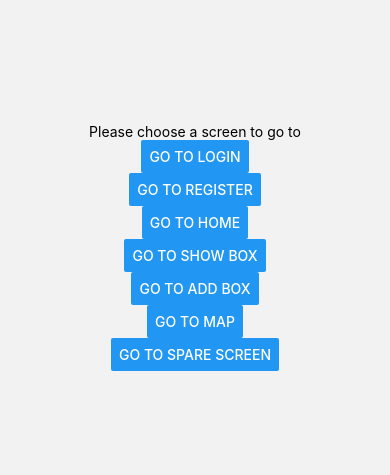
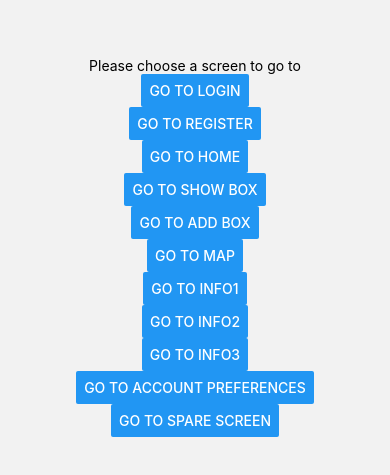
Before and after one commit to LateBox/client, a React Native app: screen /Router in a window 390 px wide. Shown: the part 175-650 px from the top of the page. Built offline with nearby package versions, Linux system fonts and the light colour scheme.

Commit message:
Adding AccountsInfo screens

```diff
--- a/package.json
+++ b/package.json
@@ -24,6 +24,7 @@
     "react-native-screens": "~3.15.0",
     "react-native-svg": "12.3.0",
     "react-native-tag-select": "^2.0.0",
+    "react-native-tag-selector": "^0.0.3",
     "react-native-web": "~0.18.7"
   },
   "devDependencies": {
--- a/src/views/RouterScreen.js
+++ b/src/views/RouterScreen.js
@@ -12,6 +12,12 @@ function RouterScreen({ navigation }) {
         <Button title="Go to Add Box" onPress={() => navigation.navigate('AddBox')} />
         {/* <Button title="Go to Edit Box" onPress={() => navigation.navigate('EditBox')} />   */}
         <Button title="Go to Map" onPress={() => navigation.navigate('Map')} />
+        <Button title="Go to Info1" onPress={() => navigation.navigate('NewAccount1')} />
+        <Button title="Go to Info2" onPress={() => navigation.navigate('NewAccount2')} />
+        <Button title="Go to Info3" onPress={() => navigation.navigate('NewAccount3')} />
+        <Button title="Go to Account Preferences" onPress={() => navigation.navigate('AccountPreferences')} />
+
+
         <Button title="Go to Spare screen" onPress={() => navigation.navigate('Spare')} />
 
       </View>
```
Also changed, not shown: 1 other file (tests, documents, lock files or other folders).
